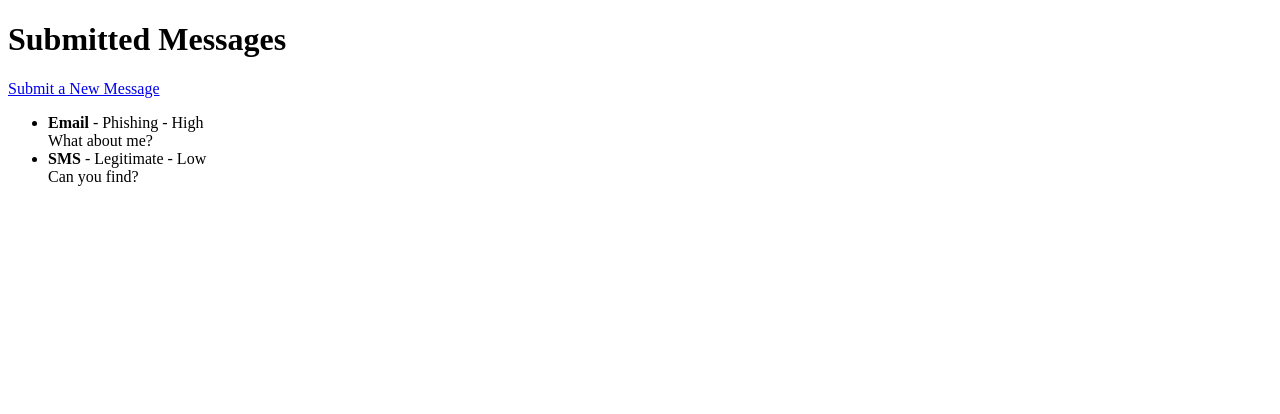
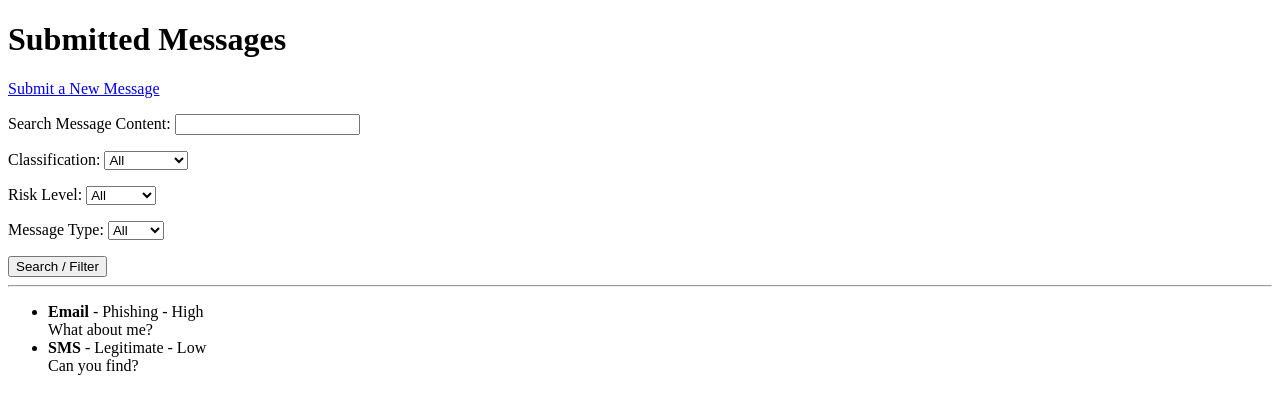
Before and after one commit to XSwiftHunterX/phishing-analyzer-dev, a Django app: page / in a window 1280 px wide. Shown: the top 414 px of the page. Run offline with Django 5.2, Linux system fonts and the light colour scheme; data comes from the database, SQL or seed files in the repository; both versions use the stored data as it was after the commit.

Commit message:
Added search and filtering for messages

```diff
--- a/analyzer/templates/analyzer/message_list.html
+++ b/analyzer/templates/analyzer/message_list.html
@@ -9,6 +9,45 @@
 
 <p><a href="/submit/">Submit a New Message</a></p>
 
+<form method="get">
+    <p>
+        <label for="q">Search Message Content:</label>
+        <input type="text" id="q" name="q" value="{{ query }}">
+    </p>
+
+    <p>
+        <label for="classification">Classification:</label>
+        <select id="classification" name="classification">
+            <option value="">All</option>
+            <option value="Phishing" {% if selected_classification == "Phishing" %}selected{% endif %}>Phishing</option>
+            <option value="Legitimate" {% if selected_classification == "Legitimate" %}selected{% endif %}>Legitimate</option>
+        </select>
+    </p>
+
+    <p>
+        <label for="risk_level">Risk Level:</label>
+        <select id="risk_level" name="risk_level">
+            <option value="">All</option>
+            <option value="Low" {% if selected_risk_level == "Low" %}selected{% endif %}>Low</option>
+            <option value="Medium" {% if selected_risk_level == "Medium" %}selected{% endif %}>Medium</option>
+            <option value="High" {% if selected_risk_level == "High" %}selected{% endif %}>High</option>
+        </select>
+    </p>
+
+    <p>
+        <label for="message_type">Message Type:</label>
+        <select id="message_type" name="message_type">
+            <option value="">All</option>
+            <option value="Email" {% if selected_message_type == "Email" %}selected{% endif %}>Email</option>
+            <option value="SMS" {% if selected_message_type == "SMS" %}selected{% endif %}>SMS</option>
+        </select>
+    </p>
+
+    <button type="submit">Search / Filter</button>
+</form>
+
+<hr>
+
 <ul>
 {% for message in messages %}
     <li>
@@ -19,7 +58,7 @@
         {{ message.message_content }}
     </li>
 {% empty %}
-    <li>No messages submitted yet.</li>
+    <li>No messages found.</li>
 {% endfor %}
 </ul>
 
--- a/analyzer/views.py
+++ b/analyzer/views.py
@@ -6,7 +6,33 @@ from .forms import MessageForm
 
 def message_list(request):
     messages = Message.objects.all().order_by('-submission_date')
-    return render(request, 'analyzer/message_list.html', {'messages': messages})
+
+    query = request.GET.get('q')
+    classification = request.GET.get('classification')
+    risk_level = request.GET.get('risk_level')
+    message_type = request.GET.get('message_type')
+
+    if query:
+        messages = messages.filter(message_content__icontains=query)
+
+    if classification:
+        messages = messages.filter(classification=classification)
+
+    if risk_level:
+        messages = messages.filter(risk_level=risk_level)
+
+    if message_type:
+        messages = messages.filter(message_type=message_type)
+
+    context = {
+        'messages': messages,
+        'query': query or '',
+        'selected_classification': classification or '',
+        'selected_risk_level': risk_level or '',
+        'selected_message_type': message_type or '',
+    }
+
+    return render(request, 'analyzer/message_list.html', context)
 
 def submit_message(request):
     if request.method == 'POST':
```
Also changed, not shown: db.sqlite3.
